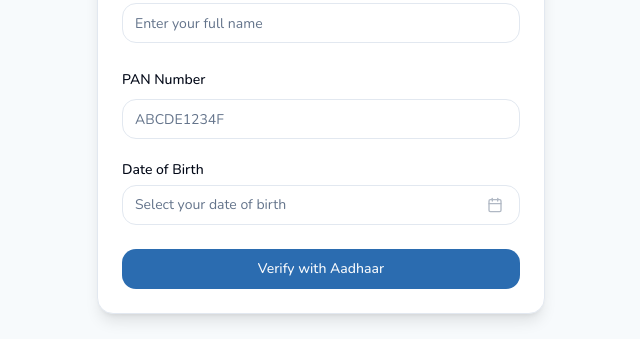
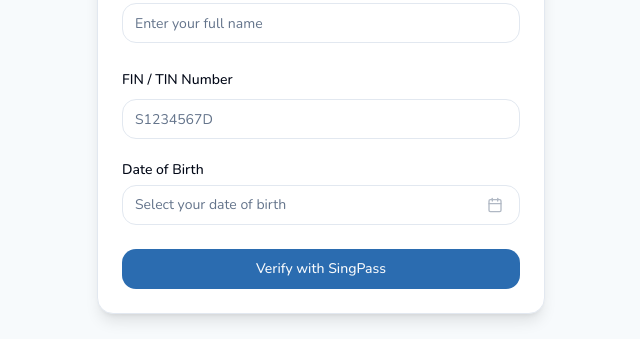
Before and after one commit to Arnav-Jhajharia/bharatankh, a React (Vite) app: page /kyc in a window 1280 px wide. Shown: the part 212-551 px from the top of the page, without its empty margins (319-959 px from the left). Built offline with nearby package versions, Linux system fonts and the light colour scheme.

Commit message:
Update KYC page for Singapore
- Change PAN field label and placeholder to FIN / TIN.
- Update verification button text to "Verify with Singpass".
- Update verification success message to mention Singpass.

```diff
--- a/src/pages/KycVerification.tsx
+++ b/src/pages/KycVerification.tsx
@@ -35,9 +35,9 @@ import { useApp } from "@/context/AppContext";
 
 const formSchema = z.object({
   fullName: z.string().min(3, { message: "Name must be at least 3 characters" }),
-  panNumber: z
+  finNumber: z
     .string()
-    .regex(/^[A-Z]{5}[0-9]{4}[A-Z]$/, { message: "Invalid PAN format" }),
+    .regex(/^[STFG]\d{7}[A-Z]$/, { message: "Invalid FIN/TIN format" }),
   dob: z.date({
     required_error: "Date of birth is required",
   }),
@@ -52,14 +52,14 @@ const KycVerification = () => {
     resolver: zodResolver(formSchema),
     defaultValues: {
       fullName: "",
-      panNumber: "",
+      finNumber: "",
     },
   });
 
   const onSubmit = (values: z.infer<typeof formSchema>) => {
     updateUserData({
       name: values.fullName,
-      pan: values.panNumber,
+      pan: values.finNumber,
       dob: values.dob,
     });
 
@@ -107,18 +107,18 @@ const KycVerification = () => {
 
                 <FormField
                   control={form.control}
-                  name="panNumber"
+                  name="finNumber"
                   render={({ field }) => (
                     <FormItem>
-                      <FormLabel>PAN Number</FormLabel>
+                      <FormLabel>FIN / TIN Number</FormLabel>
                       <FormControl>
                         <Input
-                          placeholder="ABCDE1234F"
+                          placeholder="S1234567D"
                           {...field}
                           onChange={(e) => {
                             field.onChange(e.target.value.toUpperCase());
                           }}
-                          maxLength={10}
+                          maxLength={9}
                         />
                       </FormControl>
                       <FormMessage />
@@ -173,7 +173,7 @@ const KycVerification = () => {
                   type="submit"
                   className="w-full bg-primary hover:bg-primary/90"
                 >
-                  Verify with Aadhaar
+                  Verify with SingPass
                 </Button>
               </form>
             </Form>
@@ -183,7 +183,7 @@ const KycVerification = () => {
                 <CheckCircle className="h-16 w-16 text-accent mb-4" />
                 <h3 className="text-xl font-semibold">Identity Verified!</h3>
                 <p className="text-gray-500 mt-2 text-center">
-                  Your identity has been successfully verified with Aadhaar
+                  Your identity has been successfully verified with SingPass
                 </p>
               </div>
 
```
